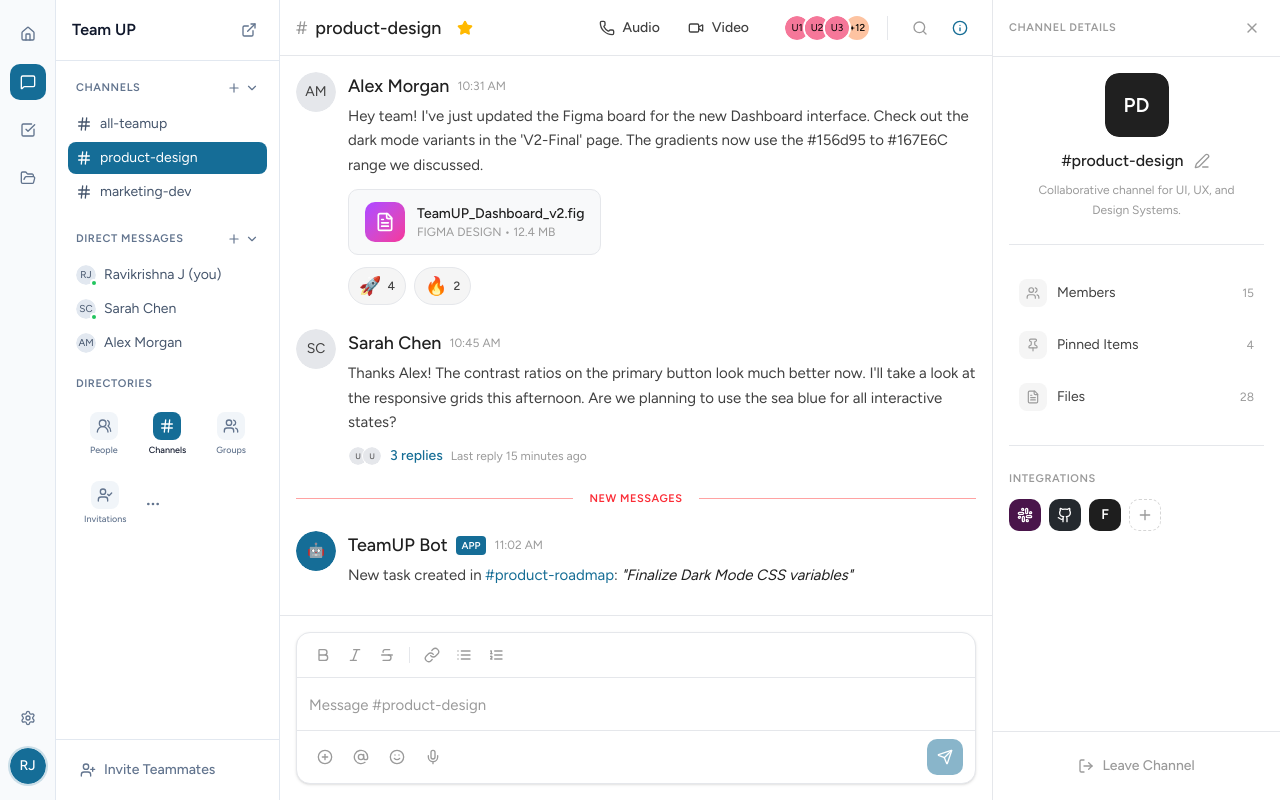
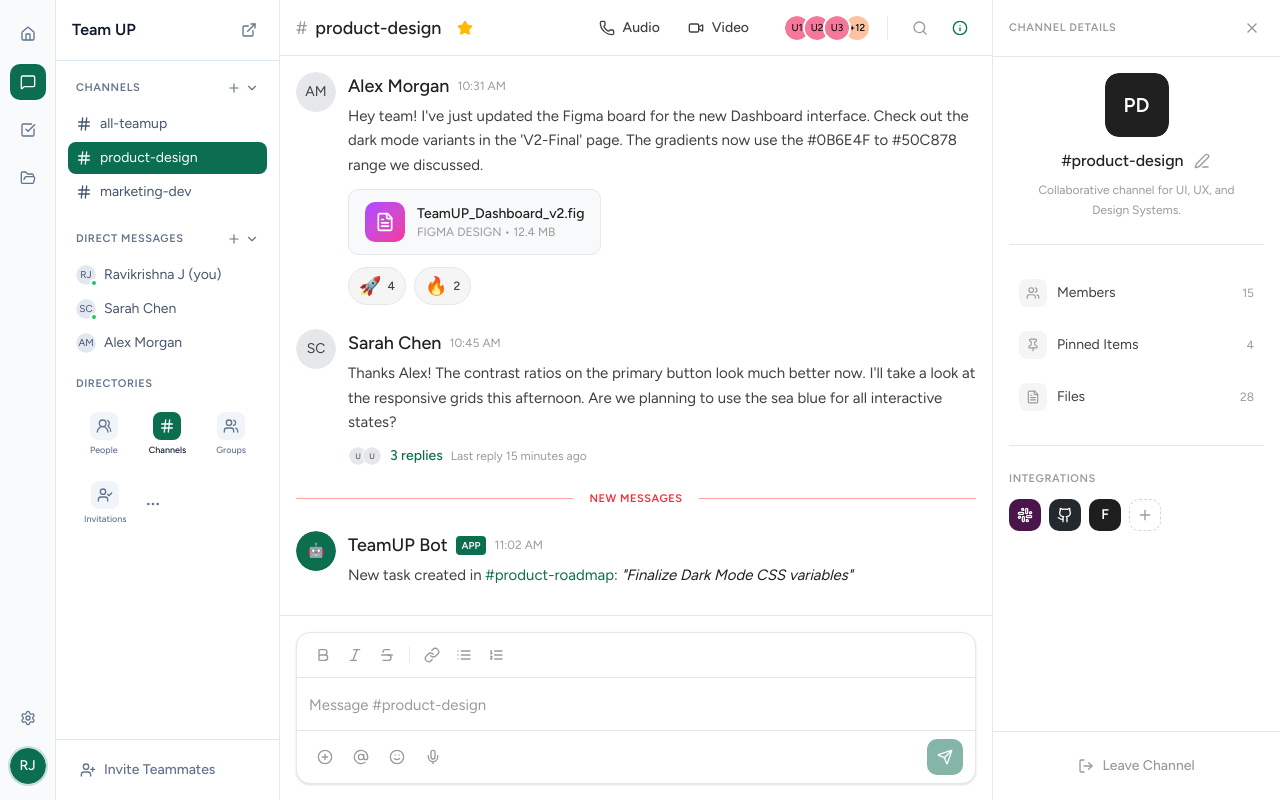
Before and after one commit to Project-Management-System-PlanX/frontend, a Next.js app: page /dashboard in a window 1280 px wide. Built offline with nearby package versions, Linux system fonts and the light colour scheme.

Commit message:
style(ui): update remaining dashboard buttons to Royal Amethyst

```diff
--- a/components/dashboard/ChannelsDirectory.tsx
+++ b/components/dashboard/ChannelsDirectory.tsx
@@ -78,7 +78,7 @@ export function ChannelsDirectory() {
 				<h1 className="text-2xl font-semibold text-slate-900">Channels</h1>
 				<Button
 					onClick={() => setShowBanner(true)}
-					className="gap-2 bg-[#156d97] hover:bg-[#156d97]/90 text-white"
+					className="gap-2 bg-[#0B6E4F] hover:bg-[#0B6E4F]/90 text-white"
 				>
 					<Plus className="w-4 h-4" />
 					Create Channel
@@ -160,7 +160,7 @@ export function ChannelsDirectory() {
 					<div className="w-px h-6 bg-slate-200 mx-2" />
 					<Button
 						size="sm"
-						className="text-[#156d97] bg-transparent hover:bg-slate-100 text-xs font-semibold flex items-center gap-1 px-3 py-1.5"
+						className="text-[#0B6E4F] bg-transparent hover:bg-slate-100 text-xs font-semibold flex items-center gap-1 px-3 py-1.5"
 					>
 						<Search className="w-4 h-4" />
 						Filters
@@ -206,7 +206,7 @@ export function ChannelsDirectory() {
 										{hoveredChannelId === channel.id && channel.isJoined && (
 											<Button
 												size="sm"
-												className="bg-[#156d97] hover:bg-[#156d97]/90 text-white text-xs shrink-0"
+												className="bg-[#0B6E4F] hover:bg-[#0B6E4F]/90 text-white text-xs shrink-0"
 												onClick={(e) => e.stopPropagation()}
 											>
 												Leave
--- a/components/dashboard/ChatArea.tsx
+++ b/components/dashboard/ChatArea.tsx
@@ -60,7 +60,7 @@ const messages: Message[] = [
 		id: "1",
 		user: { name: "Alex Morgan", avatar: "/avatars/alex.png" },
 		content:
-			"Hey team! I've just updated the Figma board for the new Dashboard interface. Check out the dark mode variants in the 'V2-Final' page. The gradients now use the #156d95 to #167E6C range we discussed.",
+			"Hey team! I've just updated the Figma board for the new Dashboard interface. Check out the dark mode variants in the 'V2-Final' page. The gradients now use the #0B6E4F to #50C878 range we discussed.",
 		timestamp: "10:31 AM",
 		reactions: [
 			{ emoji: "🚀", count: 4 },
@@ -186,7 +186,7 @@ export function ChatArea({ channelName, detailsOpen, onToggleDetails }: ChatArea
 									variant="ghost"
 									size="icon"
 									onClick={onToggleDetails}
-									className={`w-8 h-8 hover:bg-[#f5f5f5] ${detailsOpen ? "text-[#156d95]" : "text-[#9a9a9a] hover:text-[#202020]"}`}
+									className={`w-8 h-8 hover:bg-[#f5f5f5] ${detailsOpen ? "text-[#0B6E4F]" : "text-[#9a9a9a] hover:text-[#202020]"}`}
 								>
 									<Info className="w-4 h-4" />
 								</Button>
@@ -218,7 +218,7 @@ export function ChatArea({ channelName, detailsOpen, onToggleDetails }: ChatArea
 									<AvatarImage src={message.user.avatar} />
 									<AvatarFallback
 										className={
-											message.user.isBot ? "bg-[#156d97] text-white" : "bg-[#e5e7eb] text-[#404040]"
+											message.user.isBot ? "bg-[#0B6E4F] text-white" : "bg-[#e5e7eb] text-[#404040]"
 										}
 									>
 										{message.user.isBot
@@ -234,7 +234,7 @@ export function ChatArea({ channelName, detailsOpen, onToggleDetails }: ChatArea
 									<div className="flex items-center gap-2">
 										<span className="font-medium text-[#202020]">{message.user.name}</span>
 										{message.user.appLabel && (
-											<span className="px-1.5 py-0.5 text-[10px] font-semibold bg-[#156d97] text-white rounded">
+											<span className="px-1.5 py-0.5 text-[10px] font-semibold bg-[#0B6E4F] text-white rounded">
 												{message.user.appLabel}
 											</span>
 										)}
@@ -250,7 +250,7 @@ export function ChatArea({ channelName, detailsOpen, onToggleDetails }: ChatArea
 									{message.user.isBot && (
 										<p className="text-[#404040] mt-1 leading-relaxed text-[15px]">
 											New task created in{" "}
-											<span className="text-[#156d95] hover:underline cursor-pointer">
+											<span className="text-[#0B6E4F] hover:underline cursor-pointer">
 												#product-roadmap
 											</span>
 											:{" "}
@@ -311,7 +311,7 @@ export function ChatArea({ channelName, detailsOpen, onToggleDetails }: ChatArea
 													</Avatar>
 												))}
 											</div>
-											<span className="text-[#156d95] text-sm font-medium group-hover/reply:underline">
+											<span className="text-[#0B6E4F] text-sm font-medium group-hover/reply:underline">
 												{message.replies.count} replies
 											</span>
 											<span className="text-xs text-[#9a9a9a]">{message.replies.lastReply}</span>
@@ -411,7 +411,7 @@ export function ChatArea({ channelName, detailsOpen, onToggleDetails }: ChatArea
 
 						<Button
 							size="icon"
-							className="w-9 h-9 rounded-lg bg-[#156d97] hover:bg-[#156d97]/90 text-white"
+							className="w-9 h-9 rounded-lg bg-[#0B6E4F] hover:bg-[#0B6E4F]/90 text-white"
 							disabled={!messageInput.trim()}
 						>
 							<Send className="w-4 h-4" />
--- a/components/dashboard/DirectoriesSection.tsx
+++ b/components/dashboard/DirectoriesSection.tsx
@@ -43,7 +43,7 @@ export function DirectoriesSection({
 							<div
 								className={cn(
 									"flex w-7 h-7 items-center justify-center rounded-md",
-									isActive ? "bg-[#156d97]" : "bg-slate-100 text-slate-500",
+									isActive ? "bg-[#0B6E4F]" : "bg-slate-100 text-slate-500",
 								)}
 							>
 								<Icon className={cn("h-3.5 w-3.5", isActive ? "text-white" : "")} />
@@ -71,7 +71,7 @@ export function DirectoriesSection({
 								<div
 									className={cn(
 										"flex w-7 h-7 items-center justify-center rounded-md",
-										isActive ? "bg-[#156d97]" : "bg-slate-100 text-slate-500",
+										isActive ? "bg-[#0B6E4F]" : "bg-slate-100 text-slate-500",
 									)}
 								>
 									<UserCheck className={cn("h-3.5 w-3.5", isActive ? "text-white" : "")} />
--- a/components/dashboard/PeopleDirectory.tsx
+++ b/components/dashboard/PeopleDirectory.tsx
@@ -109,7 +109,7 @@ export function PeopleDirectory() {
 				<h1 className="text-2xl font-semibold text-slate-900">People</h1>
 				<Button
 					onClick={() => setShowBanner(true)}
-					className="gap-2 bg-[#156d97] hover:bg-[#156d97]/90 text-white"
+					className="gap-2 bg-[#0B6E4F] hover:bg-[#0B6E4F]/90 text-white"
 				>
 					<span>+</span>
 					Invite People
@@ -175,7 +175,7 @@ export function PeopleDirectory() {
 					<div className="w-px h-6 bg-slate-200 mx-2" />
 					<Button
 						size="sm"
-						className="text-[#156d97] bg-transparent hover:bg-slate-100 text-xs font-semibold flex items-center gap-1 px-3 py-1.5"
+						className="text-[#0B6E4F] bg-transparent hover:bg-slate-100 text-xs font-semibold flex items-center gap-1 px-3 py-1.5"
 					>
 						<Search className="w-4 h-4" />
 						Filters
@@ -221,7 +221,7 @@ export function PeopleDirectory() {
 											{person.id === "1" && (
 												<Button
 													size="sm"
-													className="absolute top-2 right-2 bg-[#156d97] hover:bg-[#156d97]/90 text-white h-6 px-2 text-xs opacity-0 group-hover:opacity-100 transition-opacity"
+													className="absolute top-2 right-2 bg-[#0B6E4F] hover:bg-[#0B6E4F]/90 text-white h-6 px-2 text-xs opacity-0 group-hover:opacity-100 transition-opacity"
 												>
 													Edit
 												</Button>
--- a/components/dashboard/TeamSidebar.tsx
+++ b/components/dashboard/TeamSidebar.tsx
@@ -94,7 +94,7 @@ export function TeamSidebar({
 							<Button
 								variant="ghost"
 								size="icon"
-								className="w-9 h-9 rounded-lg bg-[#156d97] text-white hover:bg-[#156d97]/90"
+								className="w-9 h-9 rounded-lg bg-[#0B6E4F] text-white hover:bg-[#0B6E4F]/90"
 							>
 								<MessageSquare className="w-5 h-5" />
 							</Button>
@@ -146,9 +146,9 @@ export function TeamSidebar({
 					</Tooltip>
 				</TooltipProvider>
 
-				<Avatar className="w-9 h-9 ring-2 ring-[#156d97]/20">
+				<Avatar className="w-9 h-9 ring-2 ring-[#0B6E4F]/20">
 					<AvatarImage src="/avatars/user.png" />
-					<AvatarFallback className="bg-[#156d97] text-white text-sm font-medium">
+					<AvatarFallback className="bg-[#0B6E4F] text-white text-sm font-medium">
 						RJ
 					</AvatarFallback>
 				</Avatar>
@@ -199,7 +199,7 @@ export function TeamSidebar({
 											className={cn(
 												"flex items-center gap-2 w-full px-2 py-1.5 rounded-md text-sm transition-colors",
 												activeChannel === channel.id
-													? "bg-[#156d97] text-white"
+													? "bg-[#0B6E4F] text-white"
 													: "text-slate-600 hover:bg-slate-100 hover:text-slate-900",
 											)}
 										>
```
